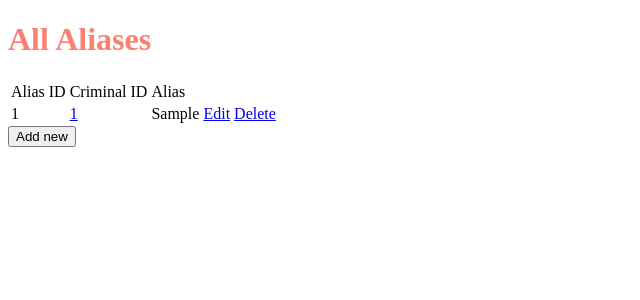
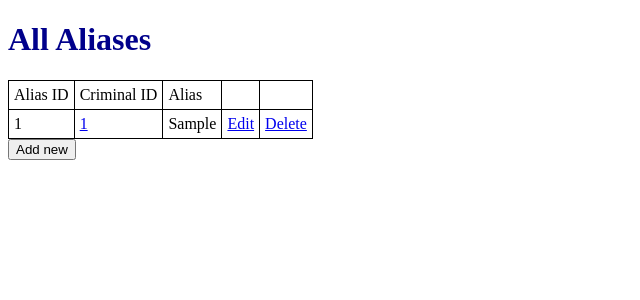
Before and after one commit to awu0/City-Jail-Database, a Django app: page /alias/ in a window 1280 px wide. Shown: the part 26-326 px from the top of the page, without its empty margins (0-640 px from the left). Run offline with Django 4.2, Linux system fonts and the light colour scheme; tables that the repository leaves empty hold one stand-in row (values such as "Sample post").

Commit message:
css update

```diff
--- a/jail/static/jail/style.css
+++ b/jail/static/jail/style.css
@@ -1,3 +1,13 @@
 h1 {
-    color: salmon;
+    color: darkblue;
 }
+
+table, th, td {
+    border: 1px solid black;
+    border-collapse: collapse;
+
+}
+
+td {
+    padding: 5px;
+}
```
